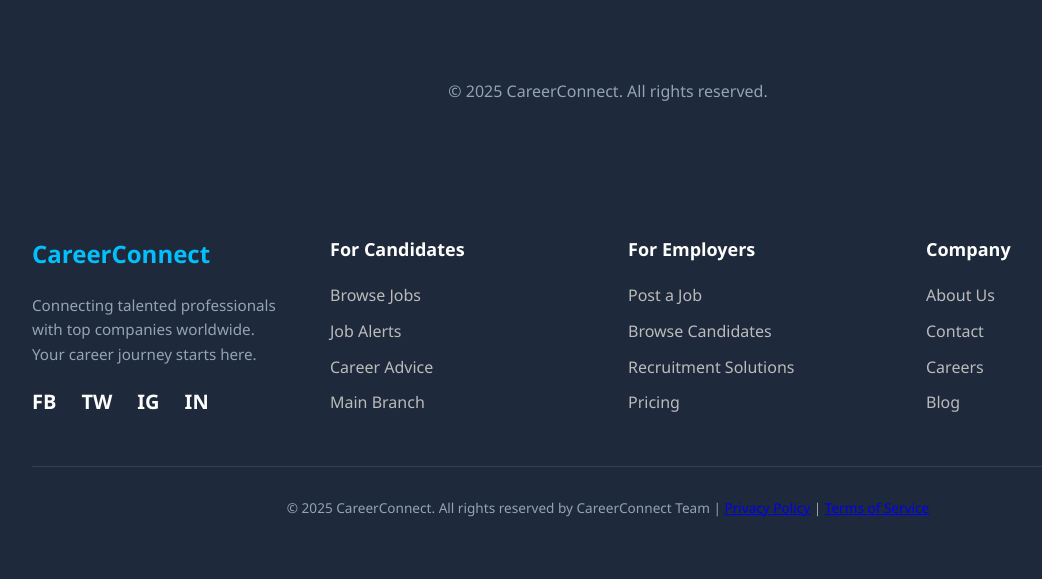
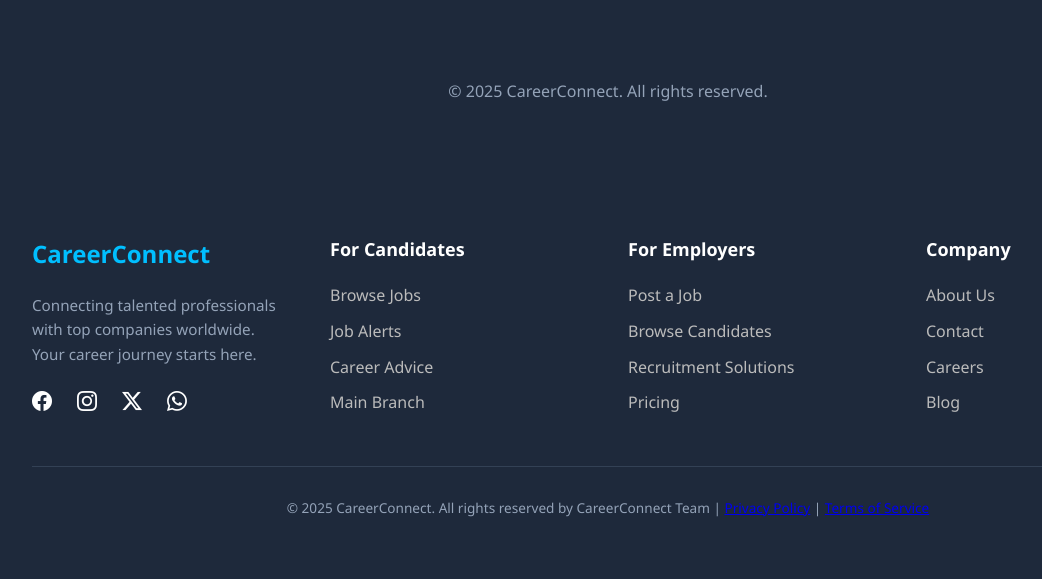
Before and after one commit to Rahulmaurya1234/job-portal, a Django app: page /about/ in a window 1280 px wide. Shown: the part 1401-1980 px from the top of the page, without its empty margins (32-1074 px from the left). Run offline with Django 5.2, Linux system fonts and the light colour scheme; parts of the project's set-up code (start-up, migrations or seed data) failed here and were passed over.

Commit message:
i changed last carerr connect text icons into bootstrap icons propericons

```diff
--- a/templates/base.html
+++ b/templates/base.html
@@ -4,6 +4,7 @@
 <head>
     <title>{% block title %}Career Connect{% endblock %}</title>
     <link rel="stylesheet" href="{% static 'base.css' %}">
+    <link rel="stylesheet" href="https://cdnjs.cloudflare.com/ajax/libs/bootstrap-icons/1.13.1/font/bootstrap-icons.min.css" integrity="sha512-t7Few9xlddEmgd3oKZQahkNI4dS6l80+eGEzFQiqtyVYdvcSG2D3Iub77R20BdotfRPA9caaRkg1tyaJiPmO0g==" crossorigin="anonymous" referrerpolicy="no-referrer" />
 </head>
 <body>
     <header style = "border: 0;" >
@@ -36,10 +37,10 @@
                     <div class="footer-logo">CareerConnect</div>
                     <p class="footer-description">Connecting talented professionals with top companies worldwide. Your career journey starts here.</p>
                     <div class="social-links">
-                        <a href="https://facebook.com">FB</a>
-                        <a href="https://twitter.com">TW</a>
-                        <a href="https://www.instagram.com/amazing_love_07/">IG</a>
-                        <a href="https://www.linkedin.com/in/rahul-maurya-2003ji/">IN</a>
+                        <a href="https://facebook.com"><i class="bi bi-facebook"></i></a>
+                        <a href="https://www.instagram.com"><i class="bi bi-instagram"></i></a>
+                        <a href="https://x.com/"><i class="bi bi-twitter-x"></i></a>
+                        <a href="https://www.whatsapp.com/"><i class="bi bi-whatsapp"></i></a>
                     </div>
                 </div>
                 <div class="footer-links">
```
